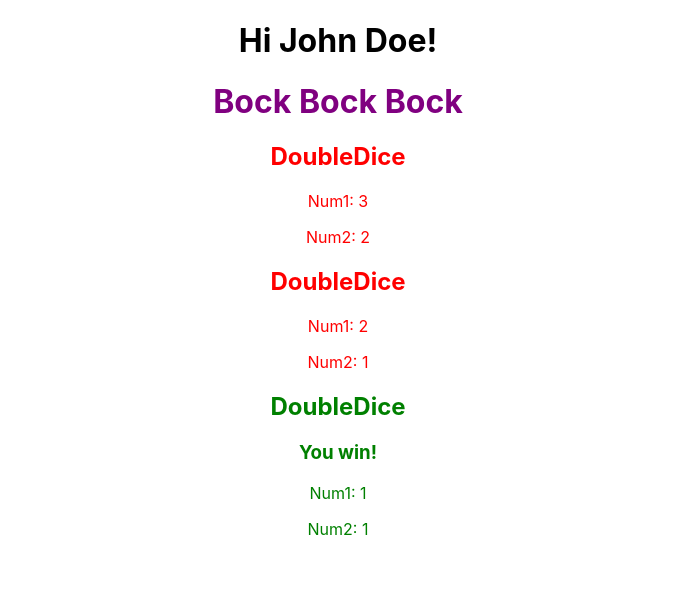
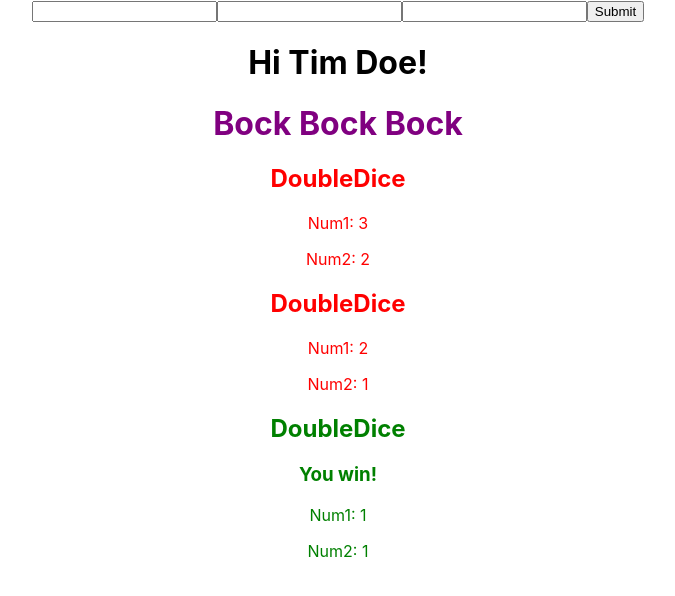
Before and after one commit to wendy174/react-review-app, a React (Create React App) app: page / in a window 1280 px wide. Shown: the top 596 px of the page, without its empty margins (302-977 px from the left). Built offline with nearby package versions, Linux system fonts and the light colour scheme.

Commit message:
form to ts

```diff
--- a/package.json
+++ b/package.json
@@ -38,6 +38,6 @@
   "devDependencies": {
     "@types/react": "^18.3.4",
     "@types/react-dom": "^18.3.0",
-    "typescript": "^5.5.4"
+    "typescript": "^4.9.5"
   }
 }
--- a/src/App.tsx
+++ b/src/App.tsx
@@ -25,7 +25,7 @@ function App(): JSX.Element {
 
 
   const person: Person = {
-    firstName: 'John',
+    firstName: 'Tim',
     lastName: 'Doe'
   }
 
@@ -51,6 +51,8 @@ function App(): JSX.Element {
       <DoubleDice/>
       <DoubleDice/>
       <DoubleDice/> */}
+
+      <Form />
       <Greeter person={person}/>
       <Chicken />
       <DoubleDice/>
--- a/src/components/Form.tsx
+++ b/src/components/Form.tsx
@@ -1,25 +1,35 @@
-import {useState} from 'react';
+import {useState, ChangeEvent, FormEvent} from 'react';
+// ChangeEvent and FormEvent are TS types for handling events in react
+// changeEvent for input fields
+// FormEvent for submissions
 
-export default function Form() {
+export default function Form(): JSX.Element {
+    // return type of JSX
 
-    const [lastName, setLastName] = useState("");
-    const [firstName, setFirstName] = useState("");
-    const [city, setCity] = useState("");
+    const [lastName, setLastName] = useState<string>('');
+    // <string> sets type of state to string
+    const [firstName, setFirstName] = useState<string>('');
+    const [city, setCity] = useState<string>('');
 
-    function handleFirstNameChange(e) {
+    function handleFirstNameChange(e: ChangeEvent<HTMLInputElement>): void {
         setFirstName(e.target.value)
     }
 
-    function handleLastNameChange(e) {
+    function handleLastNameChange(e: ChangeEvent<HTMLInputElement>): void {
         setLastName(e.target.value)
     }
 
-    function handleCityChange(e) {
+    function handleCityChange(e: ChangeEvent<HTMLInputElement>): void {
         setCity(e.target.value)
     }
 
+    function handleSubmit(e: FormEvent<HTMLFormElement>): void {
+        e.preventDefault();
+        console.log({firstName, lastName, city})
+    }
+
     return (
-    <form>
+    <form onSubmit={handleSubmit}>
         <input type='text' value={firstName} onChange={handleFirstNameChange}/>
         <input type='text' value={lastName} onChange={handleLastNameChange}/>
         <input type='text' value={city} onChange={handleCityChange}/>
```
Also changed, not shown: 1 other file (tests, documents, lock files or other folders).
